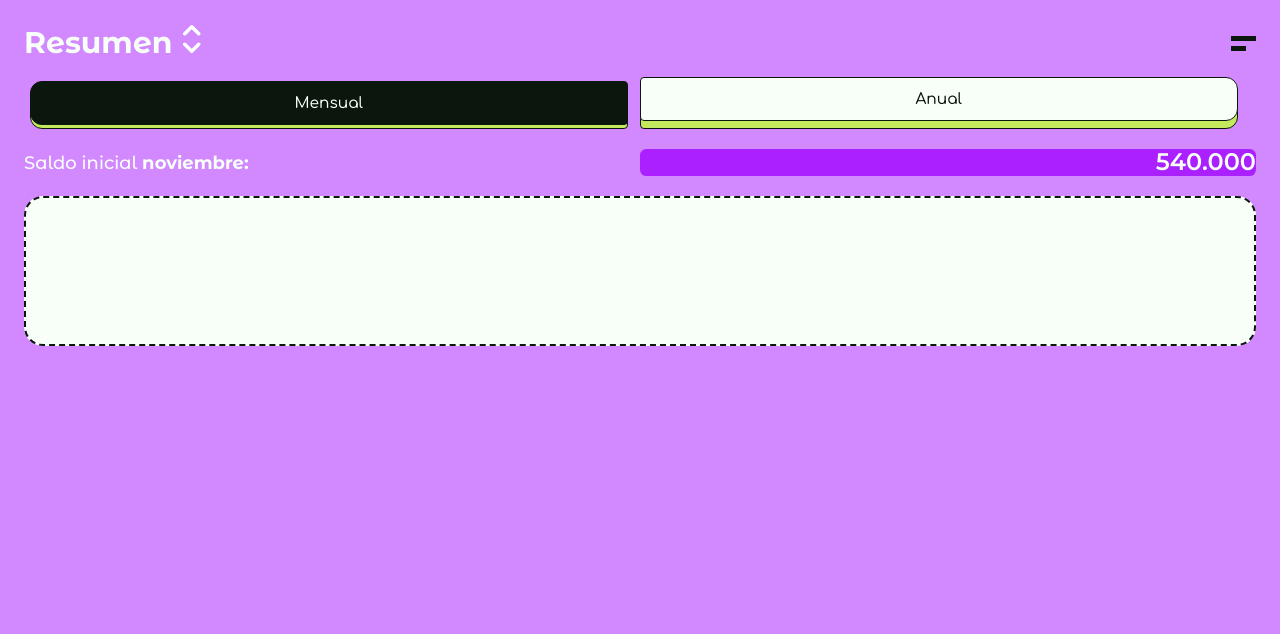
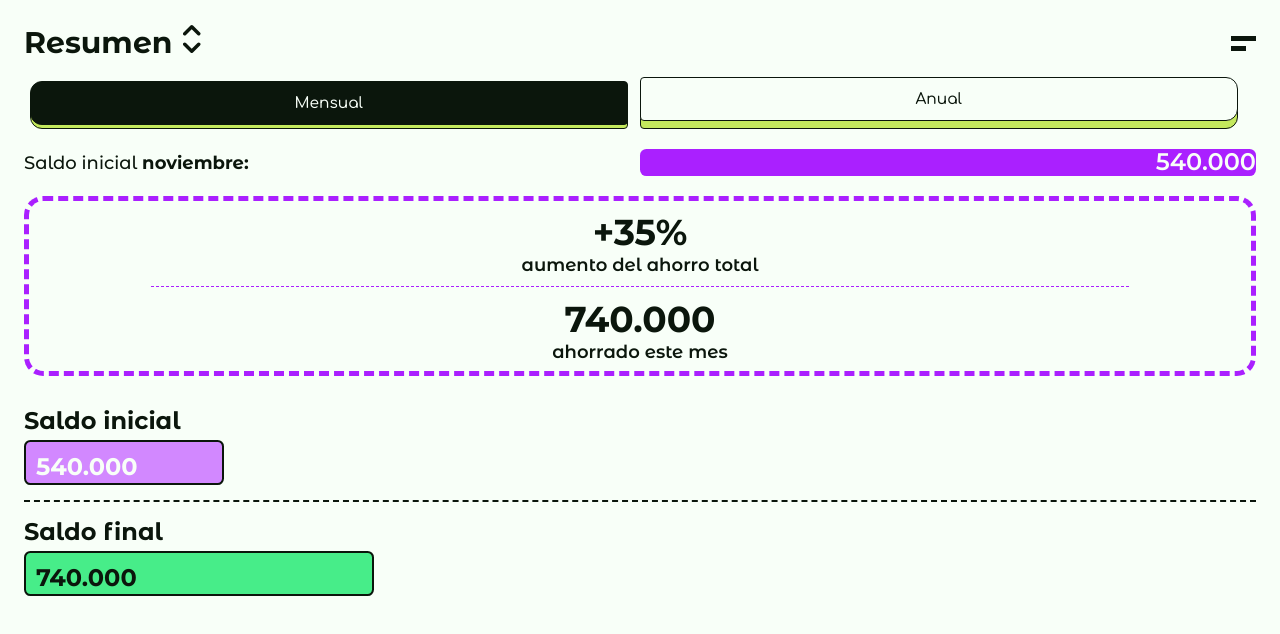
Before and after one commit to devracos/wappllet-front, a Next.js app: page /resumen in a window 1280 px wide. Shown: the top 634 px of the page. Built offline with nearby package versions, Linux system fonts and the light colour scheme.

Commit message:
feat: initial section completed

```diff
--- /dev/null
+++ b/src/components/atoms/balance-placeholder/balance-placeholder.module.scss
@@ -0,0 +1,21 @@
+@import '@/styles/variables.scss', '@/styles/mixins.scss' ;
+
+.placeholder{
+    height: 45px;
+    border-radius: $rounded;
+    border: 2px solid $color-dark;
+    padding: 10px;
+    margin: 5px 0;
+}
+
+.placeholder_purple{
+    width: 200px;
+    background-color: $color-light-purple;
+    color: $color-light;
+}
+
+.placeholder_green{
+    width: 350px;
+    background-color: $color-green-60;
+    color: $color-dark;
+}
--- /dev/null
+++ b/src/components/atoms/balance-placeholder/balance-placeholder.tsx
@@ -0,0 +1,20 @@
+import React from 'react'
+import styleL from './balance-placeholder.module.scss'
+
+type TypePlaceholder='green'|'purple'
+
+
+
+const BalancePlaceholder = ({amount,type='green'}:{amount:string,type?:TypePlaceholder}) => {
+
+    let styles_placeholder = styleL.placeholder_green;
+    if(type==='purple')styles_placeholder=styleL.placeholder_purple;
+
+    return (
+        <div className={`${styleL.placeholder} ${styles_placeholder}`}>
+            <p className='hl2'>{amount}</p>
+        </div>
+    )
+}
+
+export default BalancePlaceholder
--- a/src/components/atoms/card-summary/card-summary.module.scss
+++ b/src/components/atoms/card-summary/card-summary.module.scss
@@ -1,11 +1,25 @@
 @import '@/styles/variables.scss', '@/styles/mixins.scss' ;
 
 .container_card_summary{
+	@include flex($direction:column,$justify:center,$align:center);
 	width: 100%;
-	height: 150px;
+	height: 180px;
 	background-color: $color-light;
 	border-radius: $rounded-xl;
-	border: 2px dashed $color-dark;
+	border: 5px dashed $color-purple;
+}
 
+.savingAmount{
+	font-weight: 700;
+}
 
+.saved{
+	font-weight: 600;
 }
+
+.divider{
+	border: none;
+	border-top: 1px dashed $color-purple;
+	width: 80%;
+	margin: 10px;
+}
--- a/src/components/atoms/card-summary/card-summary.tsx
+++ b/src/components/atoms/card-summary/card-summary.tsx
@@ -1,10 +1,14 @@
 import React from 'react'
 import styleL from './card-summary.module.scss'
 
-const CardSummary = () => {
+const CardSummary = ({savingPercentage, totalSavings, saved}:{savingPercentage:string, totalSavings:string, saved:string}) => {
 	return (
 		<div className={styleL.container_card_summary}>
-
+			<h2 className={`h1 ${styleL.savingAmount}`}>{savingPercentage}</h2>
+			<h2 className={`t3 ${styleL.saved}`}>aumento del ahorro total</h2>
+			<div className={styleL.divider}></div>
+			<p className={`h1 ${styleL.savingAmount}`}>{totalSavings}</p>
+			<p className={`t3 ${styleL.saved}`}>{saved}</p>
 		</div>
 	)
 }
--- a/src/components/atoms/filter-tag.tsx
+++ b/src/components/atoms/filter-tag.tsx
@@ -3,9 +3,7 @@ import styles from '@/styles/pages/index.module.scss';
 
 const filterTag = ({tag}:any) => {
 	return (
-		<>
 			<div className={`${styles.tag_style} ${styles.border_box}`}>{tag}</div>
-		</>
 	)
 }
 
--- a/src/components/atoms/single-button/single-button.module.scss
+++ b/src/components/atoms/single-button/single-button.module.scss
@@ -9,6 +9,7 @@
 .btn_normal{
 	background-color: $color-light;
 }
+
 .button_pushable {
   position: relative;
   border: none;
@@ -28,14 +29,21 @@
   width: 100%;
   height: 100%;
 	border: 1px solid $color-dark;
-  background: $color-gray;
 	border-radius: $rounded;
 }
-
+.btn_border_green{
+  background: $color-green-30;
+}
+.btn_border_purple{
+  background: $color-light-purple;
+}
+.btn_border_grey{
+  background: $color-gray;
+}
 .button_front{
   display: block;
   position: relative;
-  padding: 5px 25px;
+  padding: 10px 25px;
   font-size: 0.6rem;
 	border-radius: $rounded;
   color: $color-dark;
--- a/src/components/atoms/single-button/single-button.tsx
+++ b/src/components/atoms/single-button/single-button.tsx
@@ -2,19 +2,24 @@ import React, { useState } from 'react'
 import style from './single-button.module.scss'
 
 type TypeButton='red'|'green'|'normal';
+type TBorderColor='green'|'purple'|'grey';
 
-const SingleButton = ({text,type,onClick}:{text:string,type:TypeButton,onClick:()=>void}) => {
+const SingleButton = ({text,type='normal',onClick,borderColor='grey'}:{text:string,type?:TypeButton,onClick:()=>void, borderColor?:TBorderColor}) => {
 
 	const [toggle, setToggle] = useState(false);
 
 	let styles_btn=style.btn_normal;
+	let styles_colorBorder=style.btn_border_grey;
+
+	if(borderColor==='green')styles_colorBorder=style.btn_border_green;
+	else if(borderColor==='purple')styles_colorBorder=style.btn_border_purple;
 
 	if(type==='green')styles_btn=style.btn_green;
 	else if(type==='red') styles_btn=style.btn_red;
 
 	return (
 		<button onClick={onClick} className={`${style.button_pushable} ${toggle? style.push:''} `} role="button">
-				<span className={`${style.button_edge}`}></span>
+				<span className={`${style.button_edge} ${styles_colorBorder}`}></span>
 				<span className={`${style.button_front} ${styles_btn}`}>
 					{text}
 				</span>
--- a/src/components/molecules/navbar/navbar.jsx
+++ b/src/components/molecules/navbar/navbar.jsx
@@ -23,7 +23,7 @@ const Navbar = ({title,setToggleMenu,toggleMenu}) => {
 			<div>
 				<h3 className={styles.navbar_title} onClick={redirectFn}>{title}</h3>
 				<div>
-					<DoubleArrow color={ isResumen ? color_white : color_dark} />
+					<DoubleArrow color={color_dark} />
 				</div>
 			</div>
 			<BurgerMenu toggleMenu={toggleMenu} setToggleMenu={setToggleMenu} />
--- a/src/components/molecules/sidebar/sidebar-menu.tsx
+++ b/src/components/molecules/sidebar/sidebar-menu.tsx
@@ -19,7 +19,7 @@ const SidebarMenu = ({toggleMenu}:{toggleMenu:boolean}) => {
 				<h2 className={styles.h2}>Hola, bienvenido</h2>
 				<p className={styles.p}>Accede o regístrate aquí para asegurar la sincronización de tu información en múltiples dispositivos y mantener tus datos siempre disponibles.</p>
 				<Image className={styles.bill4} src={bills_4} alt="Bills 4" width={200}/>
-				<SingleButton text="Iniciar Sesión" type="normal" onClick={() => {return;}}/>
+				<SingleButton text="Iniciar Sesión" type="normal" onClick={() => {return;}} borderColor='green'/>
 			</div>
 			<div className={styles.footer}>
 				<div className={styles.social}>
--- a/src/components/molecules/summary/summary.module.scss
+++ b/src/components/molecules/summary/summary.module.scss
@@ -4,9 +4,9 @@
 	@include flex($direction:column,$justify:initial,$align:initial);
 }
 
-.container_summary{
-	margin: 20PX 0;
-	@include flex($justify:initial,$align:center);
+.savings{
+	margin: 20px 0;
+	@include flex($justify:center,$align:center);
 	p{
 		flex: 1;
 		span{
@@ -19,7 +19,22 @@
 		text-align:right;
 		line-height: 25px;
 		height: 27px;
-
+		color: $color-light;
 		border-radius: $rounded;
 	}
 }
+
+.divider{
+	border: none;
+	border-top: 2px dashed $color-dark;
+	width: 100%;
+	margin: 15px 0;
+}
+
+.balance{
+	margin-top: 30px;
+}
+
+.balance_amount{
+	font-weight: 700;
+}
--- a/src/components/molecules/summary/summary.tsx
+++ b/src/components/molecules/summary/summary.tsx
@@ -1,15 +1,23 @@
 import React from 'react'
 import styleL from './summary.module.scss'
 import CardSummary from '@/components/atoms/card-summary/card-summary'
+import BalancePlaceholder from '@/components/atoms/balance-placeholder/balance-placeholder'
 
 const Summary = () => {
 	return (
 		<div className={styleL.wrapper}>
-			<div className={styleL.container_summary}>
+			<div className={styleL.savings}>
 				<p className='t3'>Saldo inicial <span>noviembre:</span></p>
-				<p className={`h3 ${styleL.container_summary_small_tag}`}>540.000</p>
+				<p className={`h3 ${styleL.savings_small_tag}`}>540.000</p>
 			</div>
-			<CardSummary />
+			<CardSummary savingPercentage='+35%' totalSavings='740.000' saved='ahorrado este mes'/>
+			<div className={styleL.balance}>
+				<p className={`h3 ${styleL.balance_amount}`}>Saldo inicial</p>
+				<BalancePlaceholder amount='540.000' type='purple'/>
+				<div className={styleL.divider}></div>
+				<p className={`h3 ${styleL.balance_amount}`}>Saldo final</p>
+				<BalancePlaceholder amount='740.000'/>
+			</div>
 		</div>
 	)
 }
--- a/src/components/templates/PageLayout/PageLayout.module.scss
+++ b/src/components/templates/PageLayout/PageLayout.module.scss
@@ -5,8 +5,8 @@
 	height: 100%;
 
 	&_bgColor{
-		background-color: $color-light-purple;
-		color: $color-light;
+		background-color: $color-light;
+		color: $color-dark;
 
 	}
 }
```
